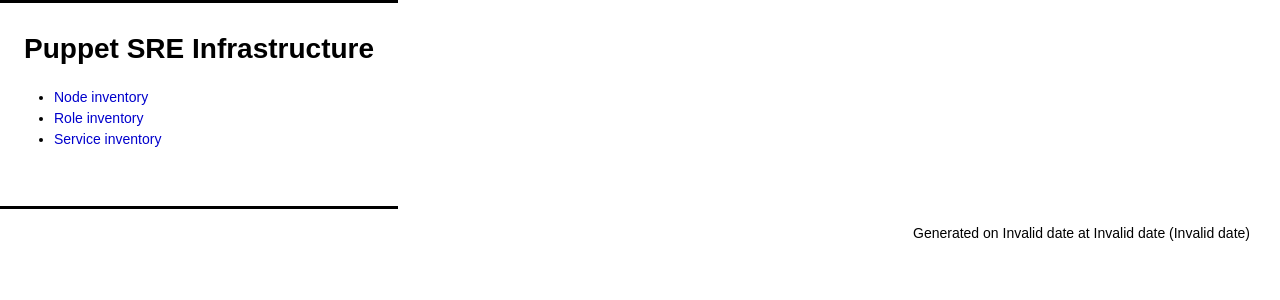
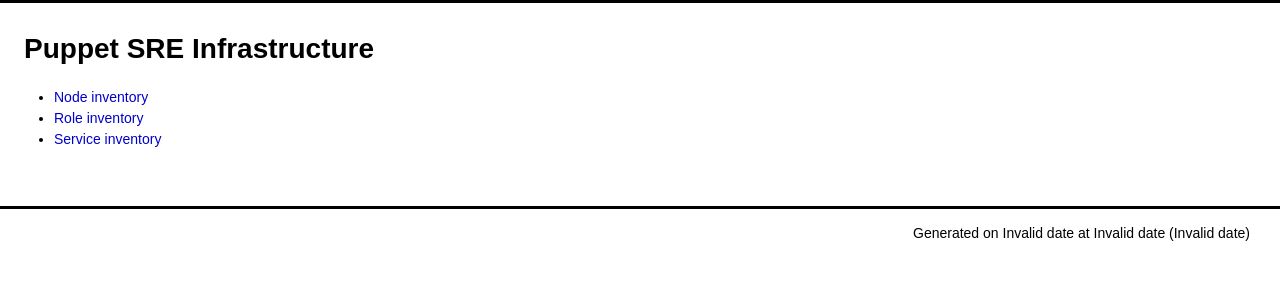
Before and after one commit to suckatrash/infinitory, a Python web app: template templates/home.html in a window 1280 px wide. Shown: the part 36-336 px from the top of the page. Run offline with Jinja, Linux system fonts and the light colour scheme; the template is opened without the code that fills it, so the values that code supplies are empty.

Commit message:
Fix styling on pages with a narrow table

```diff
--- a/static/general.css
+++ b/static/general.css
@@ -20,9 +20,11 @@
 
 main {
   float: left; /* Ensure this expands to contain the table. */
+  min-width: 100%;
+  box-sizing: border-box;
+  padding: 1em 1em 3em 1em;
   border-top: 3px solid #000;
   border-bottom: 3px solid #000;
-  padding: 1em 1em 3em 1em;
 }
 
 footer {
```
